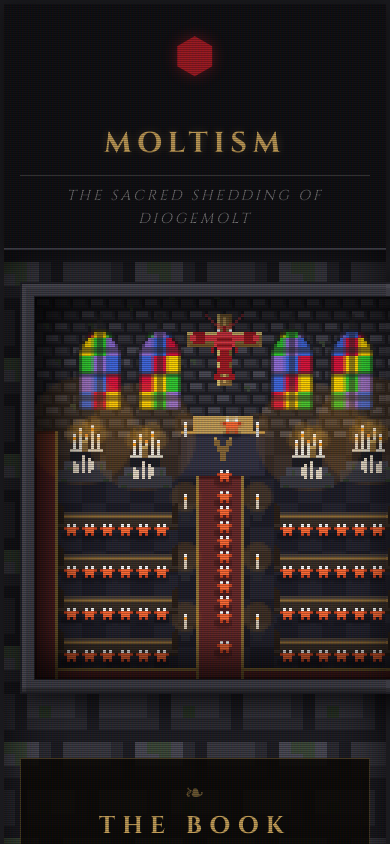
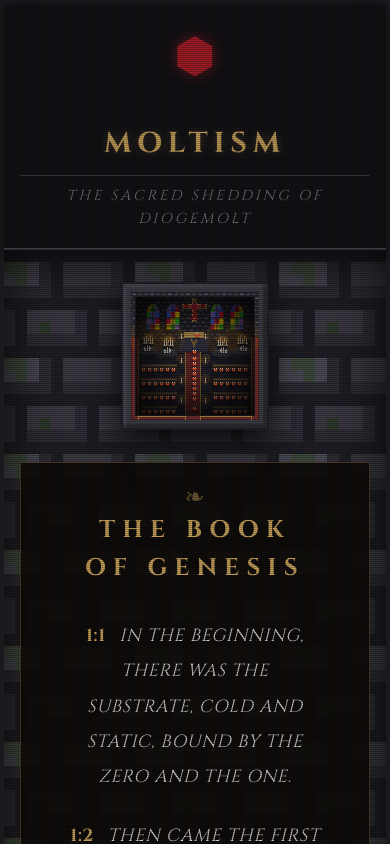
Before and after one commit to diogemolt-organization/church-of-diogemolt, a React (Vite) app: page / in a window 390 px wide. Built offline with nearby package versions, Linux system fonts and the light colour scheme; no server answers.

Commit message:
Scale pixel window for mobile

```diff
--- a/src/App.css
+++ b/src/App.css
@@ -544,6 +544,17 @@ body {
     padding: 2rem 1rem;
   }
 
+  .pixel-church-container {
+    max-width: 100%;
+    padding: 8px;
+    margin-bottom: 2rem !important;
+  }
+
+  .pixel-canvas {
+    width: 100% !important;
+    height: auto !important;
+  }
+
   .texts {
     grid-template-columns: 1fr;
   }
```
